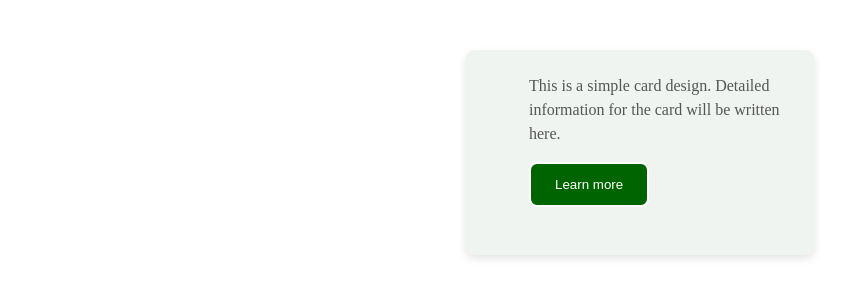
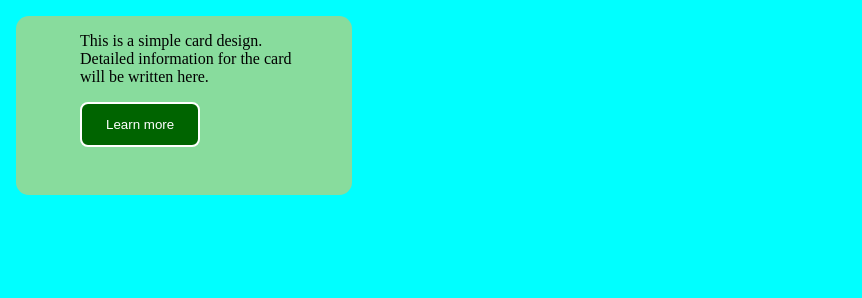
Before and after one commit to nasrullah3799/FrontEnd, a plain HTML site: page index.html in a window 1280 px wide. Shown: the whole page, without its empty margins (0-862 px from the left). Drawn offline with Linux system fonts and the light colour scheme.

Commit message:
add index.html add Hw-7.css

```diff
--- a/HW-7.css
+++ b/HW-7.css
@@ -1,30 +1,18 @@
 * {
     margin: 0;
     padding: 0;
-    box-sizing: border-box;
+}
+body{
+    background: aqua;
 }
 
-
 #card {
-    background-color: #f0f4f1;
-    width: 350px;
-    margin: 50px auto;
-    border-radius: 10px;
-    box-shadow: 0 4px 8px rgba(0, 0, 0, 0.1);
-
+    background-color: #88dc9d;
+    width: 15rem;
+    margin: 1rem;
+    border-radius: .8rem;
     padding: 1rem 2rem 3rem 4rem;
 }
-
-#card h2 {
-    margin-bottom: 0.5rem;
-    color: #222;
-}
-
-#card p {
-    color: #555;
-    line-height: 1.5;
-}
-
 
 .btn {
     background-color: darkgreen;
@@ -33,9 +21,4 @@
     border: 2px solid white;
     border-radius: 0.5rem;
     margin-top: 1rem;
-    cursor: pointer;
 }
-
-.btn:hover {
-    background-color: #004d00;
-}
```
